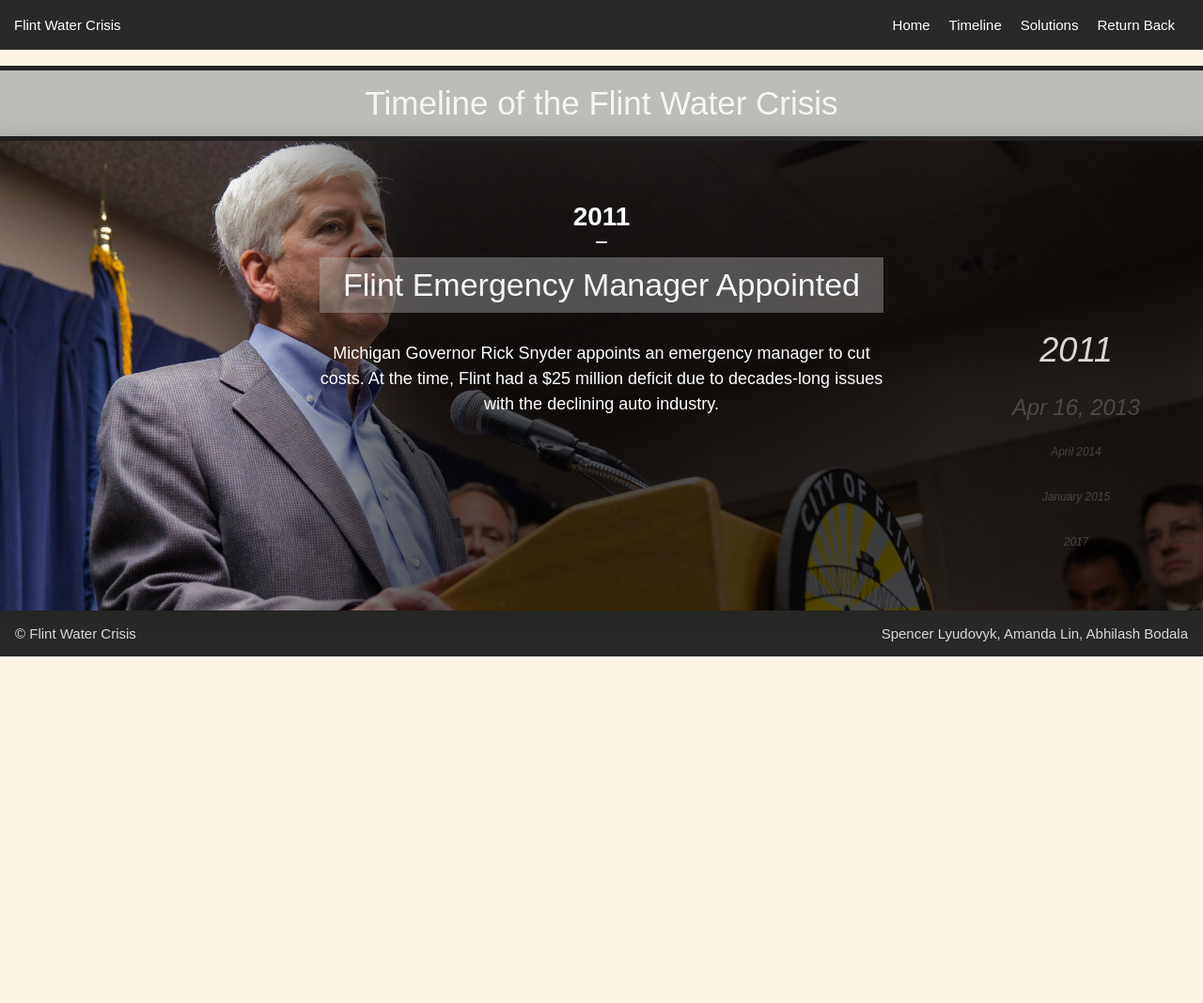
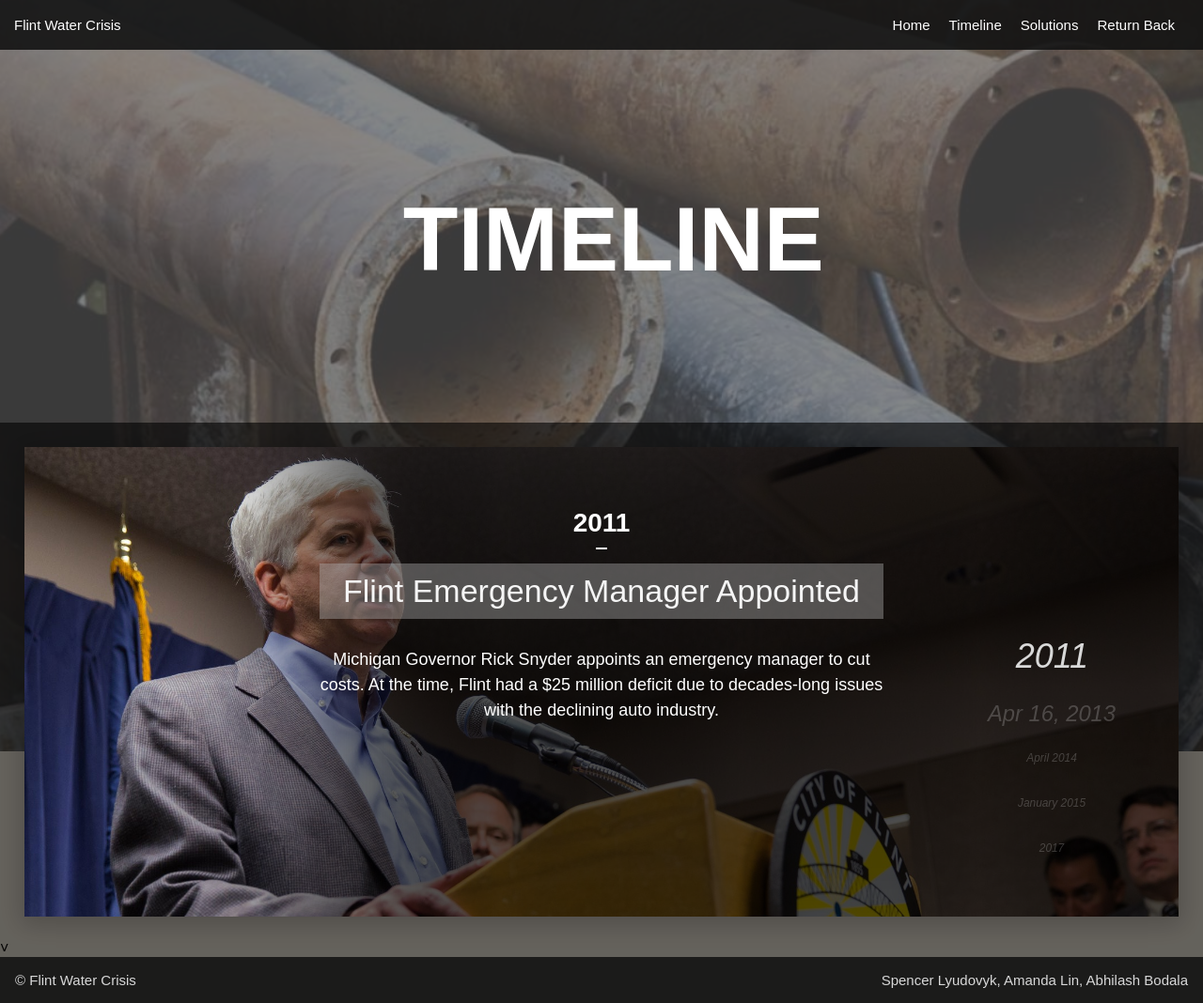
Before and after one commit to amklin/Flint_Water_Crisis, a plain HTML site: page timeline.html in a window 1280 px wide. Shown: the whole page at 94% size. Before the commit the page ends 800 px from the top, so only its background shows below. Drawn offline with nearby package versions, Linux system fonts and the light colour scheme.

Commit message:
Timeline Page Formatting
- Added header to timeline page

```diff
--- a/css/main.css
+++ b/css/main.css
@@ -272,6 +272,7 @@ nav {
     top:450px;
     display:flex;
     flex-direction:column;
+    background-color: rgb(0,0,0,.6);
 }
 
 /*Title Container*/
@@ -558,17 +559,21 @@ h4 {
 /*Timeline*/
 .timeline-container{
     height: 500px;
-    background-color: rgb(255, 255, 255);
     display: flex;
     justify-content: center;
     align-items: center;
     flex-direction: column;
+    margin:2%;
 }
 
 .timeline {
     width: 100%;
     background-color: var(--color-main-light);
     box-shadow: 0 5px 25px 5px rgba(0, 0, 0, .2);
+}
+
+.down-arrow{
+    z-index:20;
 }
 
 .swiper {
--- a/timeline.html
+++ b/timeline.html
@@ -30,10 +30,16 @@
         </nav>
     </header>
 
-    <!--Article Title-->
-    <section class="page-title z-depth-2">
-        <h2>Timeline of the Flint Water Crisis</h2>
+    <!--Background Image and Layer Over Image-->
+    <div class="bg-img bg-img-sol"></div>
+    <div class="layer"></div>
+
+    <!--Title-->
+    <section id="title-div-s">
+        <h1 class="title">TIMELINE</h1>
     </section>
+
+    <main class="main-content-s">
         <!--Timeline-->
         <div class="timeline-container">
             <div class="timeline">
@@ -86,12 +92,14 @@
                 </div>
             </div>
         </div>
+        <div class="down">&#709;</div>
 
         <!--Footer-->
         <footer>
             <p>&#169; Flint Water Crisis</p>
             <p>Spencer Lyudovyk, Amanda Lin, Abhilash Bodala</p>
         </footer>
+    </main>
 
     <!--Javascript Links-->
     <script src="https://code.jquery.com/jquery-3.2.1.min.js"></script>
```
Also changed, not shown: timeline2.html (+1 -1 lines). Lines whose indentation alone changed are shown as unchanged.
